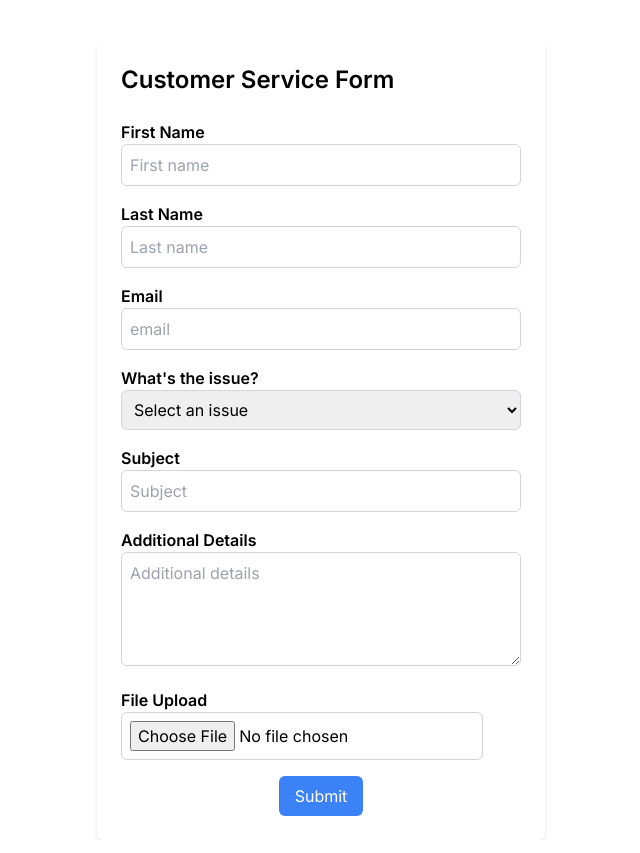
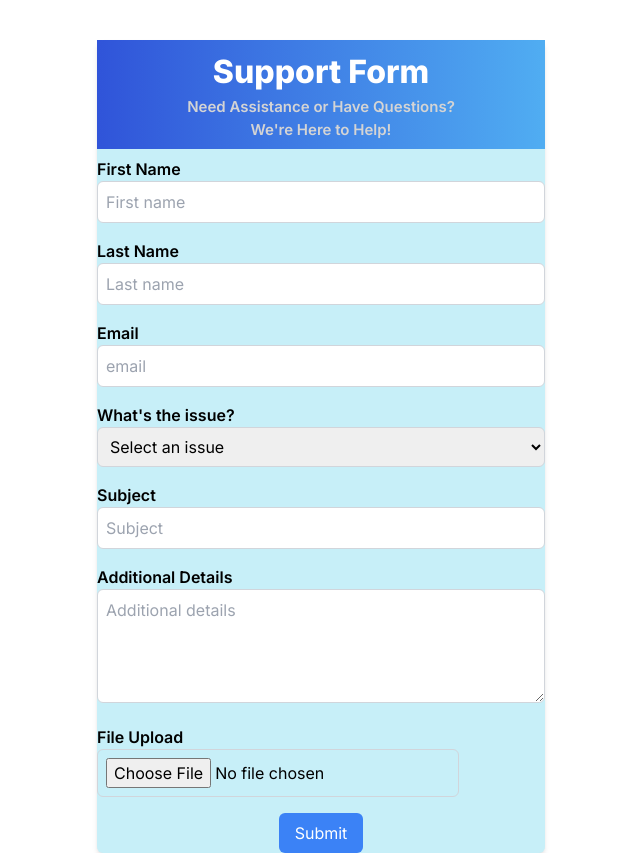
Before and after one commit to WasathAtEC/customer-feedback-chatbot, a Next.js app in the folder chatbot/: page / in a window 1280 px wide. Shown: the whole page, without its empty margins (319-959 px from the left). Built offline with nearby package versions, Linux system fonts and the light colour scheme.

Commit message:
feat: add css to header

```diff
--- a/chatbot/src/app/components/cutomerServiceForm.jsx
+++ b/chatbot/src/app/components/cutomerServiceForm.jsx
@@ -1,6 +1,7 @@
 "use client";
 
 import React, { useState } from 'react';
+
 
 const CustomerServiceForm = () => {
 
@@ -64,8 +65,12 @@ const CustomerServiceForm = () => {
   };
 
   return (
-    <div className="max-w-md mx-auto mt-10 p-6 bg-white shadow-md rounded-md">
-      <h1 className="text-2xl font-semibold mb-6">Customer Service Form</h1>
+    <div className="max-w-md mx-auto mt-10 shadow-md rounded-md bg-[#C7EFF8]">
+      <div className='bg-gradient-to-r from-[#3054D9] to-[#50ADF2] p-2 mb-2'>
+        <h1 className="text-center text-white text-[32px] font-extrabold">Support Form</h1>
+        <p className='text-center text-neutral-300 text-[15px] font-semibold'>Need Assistance or Have Questions? <br />We're Here to Help!</p>
+      </div>
+
       <form onSubmit={handleSubmit}>
         <div className="mb-4">
           <label htmlFor="fname" className="block font-semibold">First Name</label>
```
